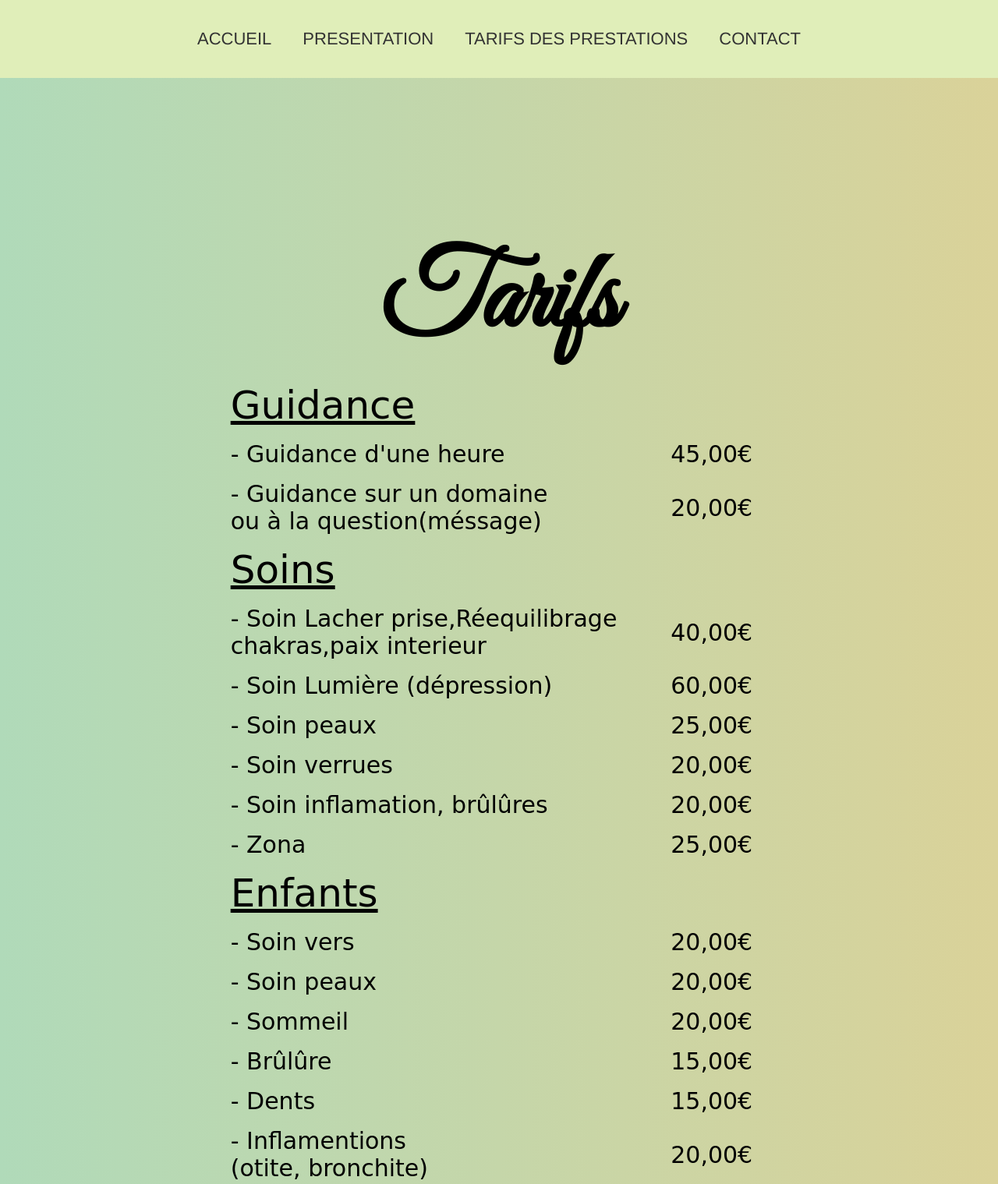
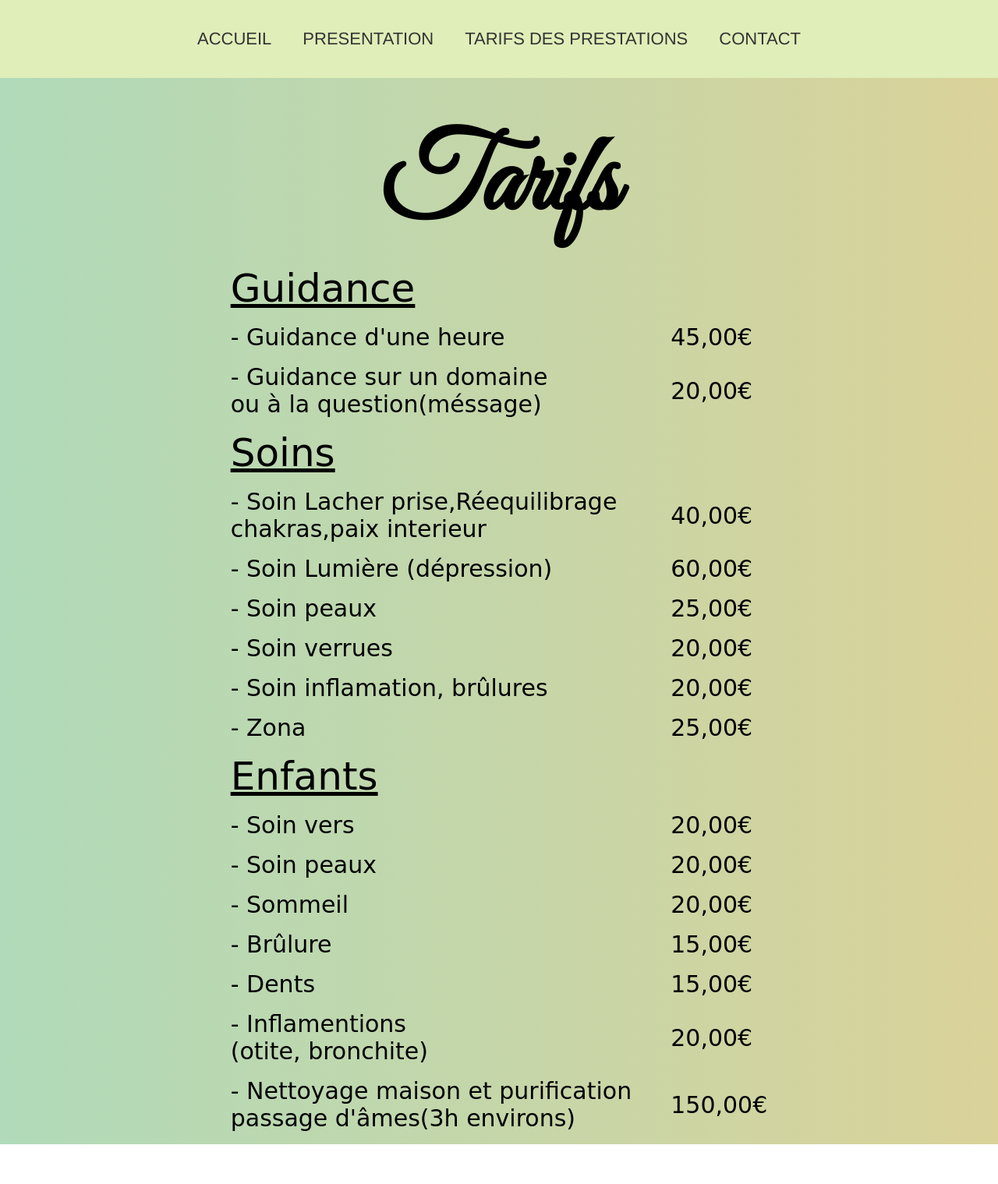
Before and after one commit to ManuDevv/feedessoins, a plain HTML site: page tarifs.html in a window 1280 px wide. Shown: the top 1519 px of the page at 78% size. After the commit the page ends 1468 px from the top, so only its background shows below. Drawn offline with Linux system fonts and the light colour scheme; a web font is replaced by a local one.

Commit message:
version du 17/04/21

```diff
--- a/style.css
+++ b/style.css
@@ -198,7 +198,7 @@ table{
 
 .container-title{
 
-  margin-top: 200px;
+  margin-top: 50px;
   width: 100%;
   display: flex;
   justify-content: center;
--- a/tarifs.html
+++ b/tarifs.html
@@ -64,7 +64,7 @@
                 <td>20,00€</td>
             </tr>
             <tr>
-                <td>- Soin inflamation, brûlûres</td>
+                <td>- Soin inflamation, brûlures</td>
                 <td>20,00€</td>
             </tr>
             <tr>
@@ -88,7 +88,7 @@
                 <td>20,00€</td>
             </tr>
             <tr>
-                <td>- Brûlûre</td>
+                <td>- Brûlure</td>
                 <td>15,00€</td>
             </tr>
             <tr>
@@ -102,7 +102,7 @@
             </tr>
             <tr>
                 <td>- Nettoyage maison et purification</br>
-                passage d'âmes(3h environs</td>
+                passage d'âmes(3h environs)</td>
                 <td>150,00€</td>
             </tr>
 
```
